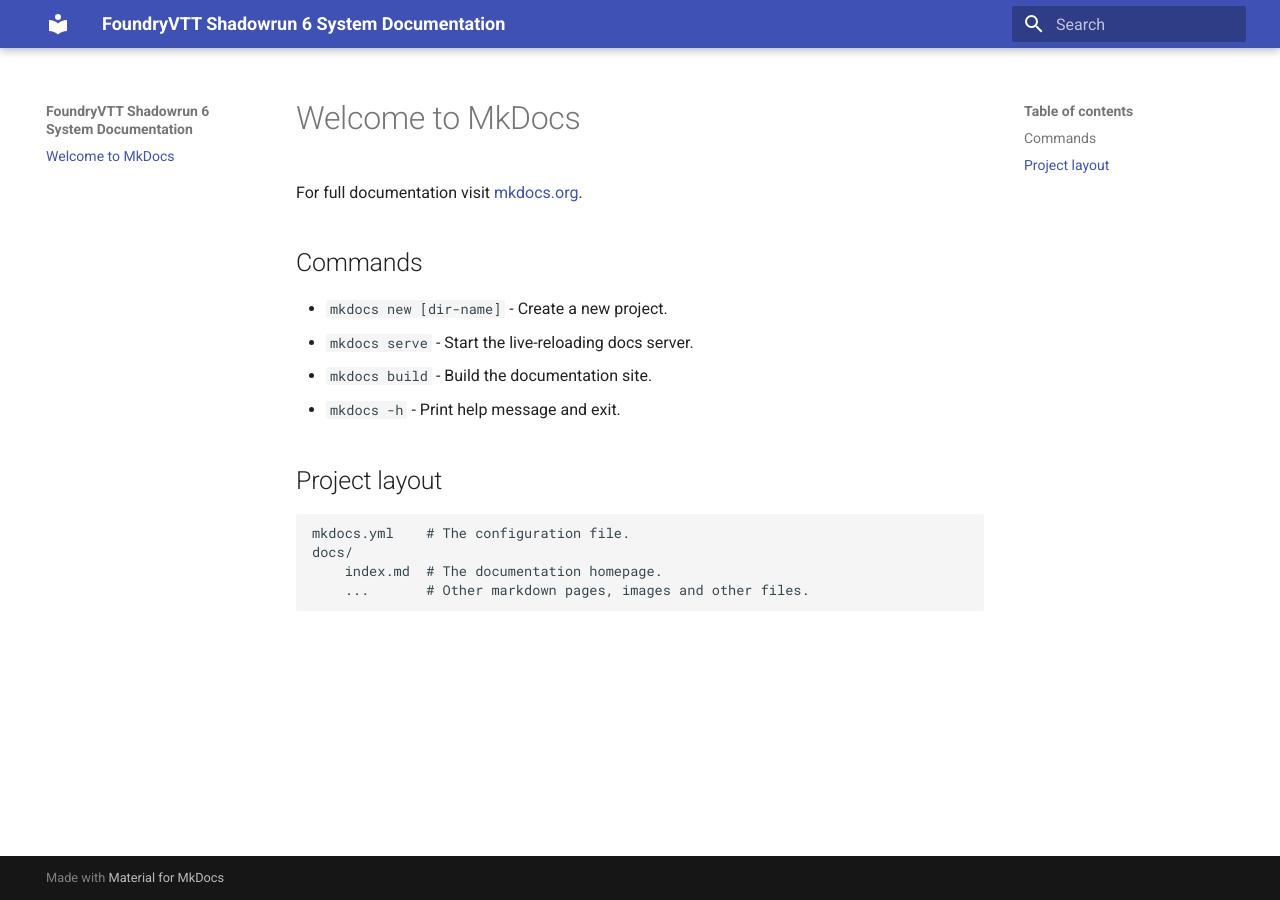
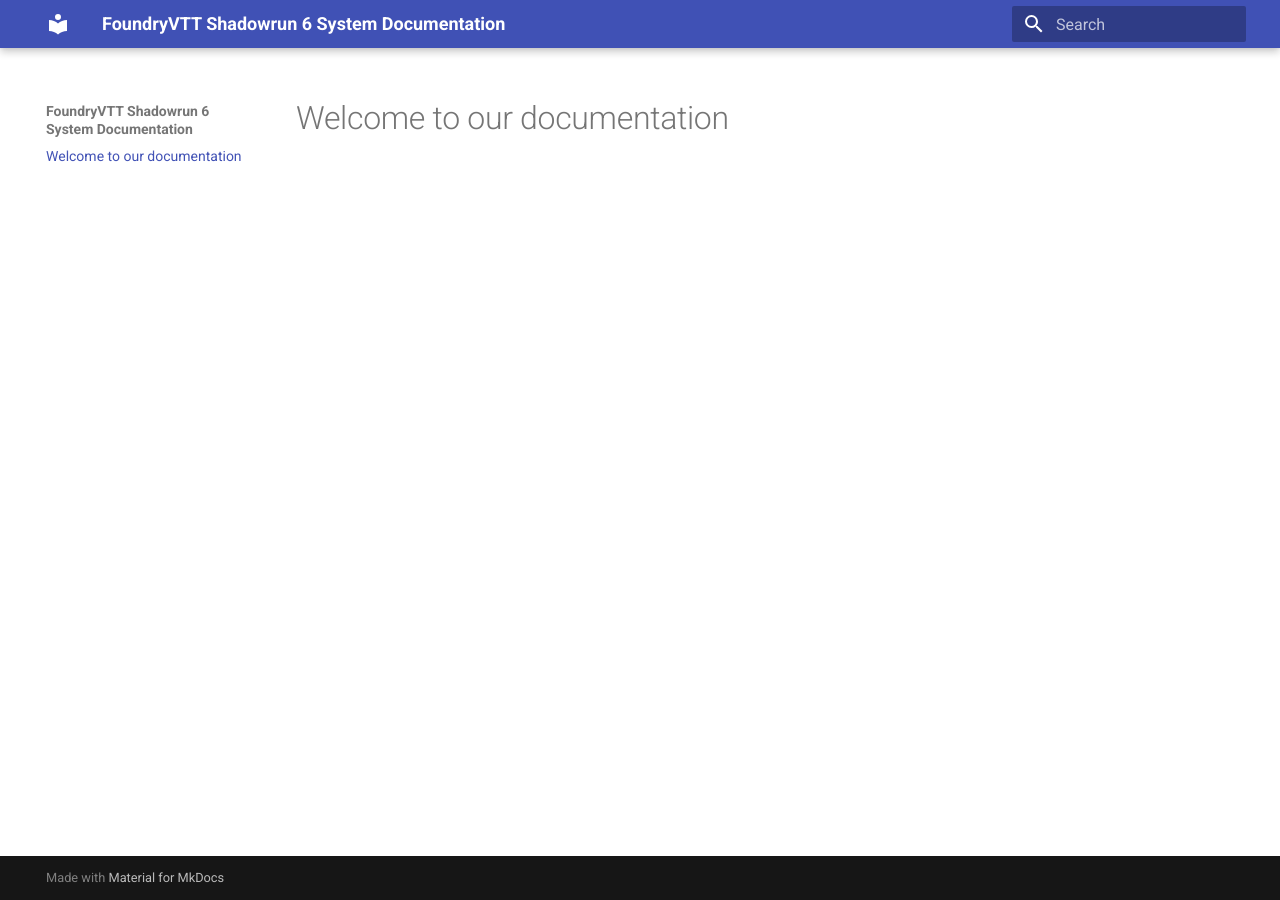
Before and after one commit to shadowfoundry/sr6-doc, an MkDocs documentation site: the page built from docs/index.md, in a window 1280 px wide. Built offline with MkDocs 1.6.1 and Material for MkDocs 9.7.7, drawn with Linux system fonts in a browser that asks for light colours.

Commit message:
Editing test

```diff
--- a/docs/index.md
+++ b/docs/index.md
@@ -1,17 +1 @@
-# Welcome to MkDocs
-
-For full documentation visit [mkdocs.org](https://www.mkdocs.org).
-
-## Commands
-
-* `mkdocs new [dir-name]` - Create a new project.
-* `mkdocs serve` - Start the live-reloading docs server.
-* `mkdocs build` - Build the documentation site.
-* `mkdocs -h` - Print help message and exit.
-
-## Project layout
-
-    mkdocs.yml    # The configuration file.
-    docs/
-        index.md  # The documentation homepage.
-        ...       # Other markdown pages, images and other files.
+# Welcome to our documentation
```
